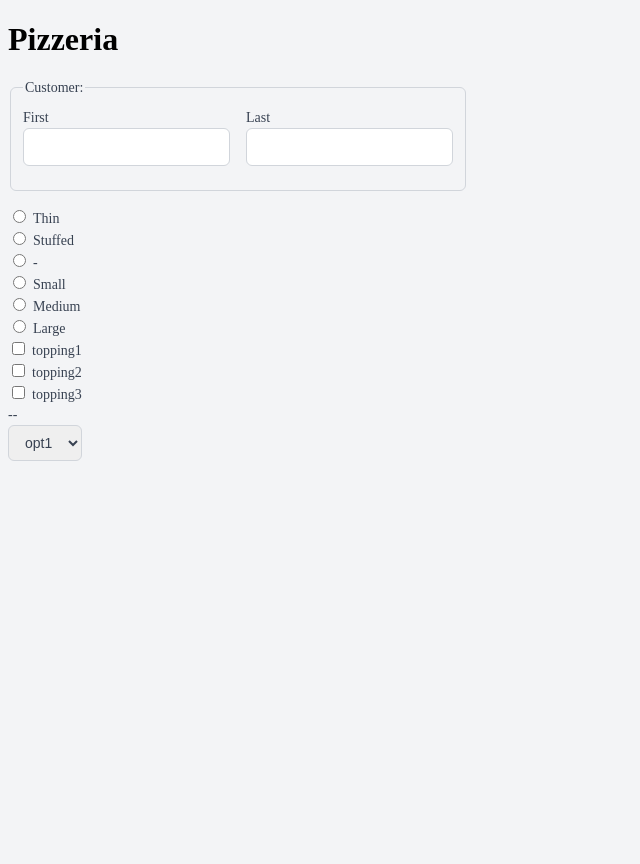
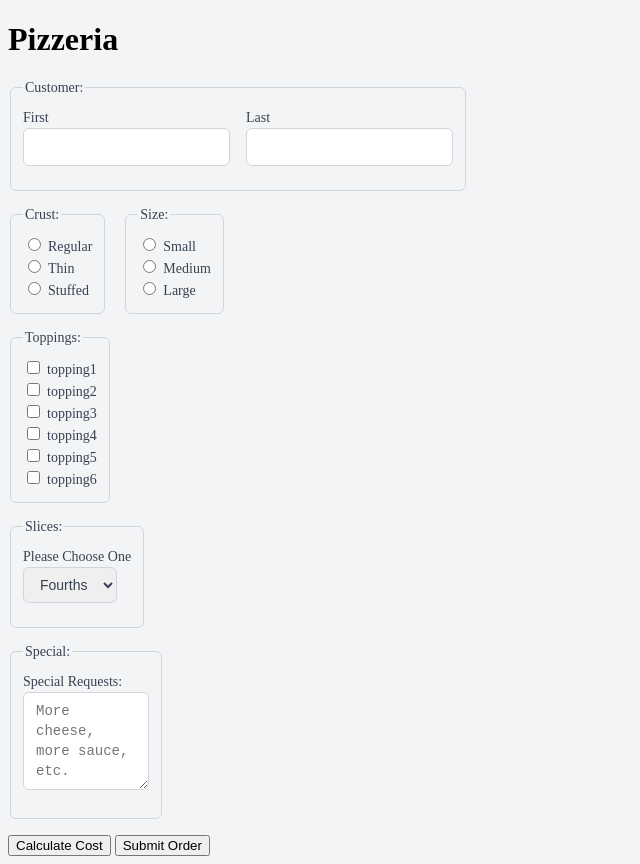
Before and after one commit to nellie789/3.4Pizzeria, a plain HTML site: page index.html in a window 1280 px wide. Shown: the whole page, without its empty margins (0-640 px from the left). Before the commit the page ends 800 px from the top, so only its background shows below. Drawn offline with Linux system fonts and the light colour scheme.

Commit message:
added fieldset

```diff
--- a/index.html
+++ b/index.html
@@ -23,7 +23,13 @@
                     </div>
                 </div>
             </fieldset>
+            <div class="row">
+                <fieldset>
+                    <legend>Crust:</legend>
                     <div>
+                        <input type="radio" id="regular" name="crust">
+                        <label for="regular">Regular</label>
+                    </div>
                     <div>
                         <input type="radio" id="thin" name="crust">
                         <label for="thin">Thin</label>
@@ -32,12 +38,9 @@
                         <input type="radio" id="stuffed" name="crust">
                         <label for="stuffed">Stuffed</label>
                     </div>
-                <div>
-                    <input type="radio" id="-" name="crust">
-                    <label for="-">-</label>
-                </div>
-            </div>
-            <div>
+                </fieldset>
+                <fieldset>
+                    <legend>Size:</legend>
                     <div>
                         <input type="radio" id="small" name="size">
                         <label for="small">Small</label>
@@ -50,8 +53,10 @@
                         <input type="radio" id="large" name="large">
                         <label for="large">Large</label>
                     </div>
+                </fieldset>
             </div>
-            <div>
+            <fieldset>
+                <legend>Toppings:</legend>
                 <div>
                     <input type="checkbox" id="top1" name="top1" value="top1">
                     <label for="top1">topping1</label>
@@ -64,20 +69,36 @@
                     <input type="checkbox" id="top3" name="top3" value="top3">
                     <label for="top3">topping3</label>
                 </div>
+                <div>
+                    <input type="checkbox" id="top4" name="top4" value="top4">
+                    <label for="top4">topping4</label>
                 </div>
                 <div>
-                <label for="container">--</label>
+                    <input type="checkbox" id="top5" name="top5" value="top5">
+                    <label for="top5">topping5</label>
+                </div>
+                <div>
+                    <input type="checkbox" id="top6" name="top6" value="top6">
+                    <label for="top6">topping6</label>
+                </div>
+            </fieldset>
+            <fieldset>
+                <legend>Slices:</legend>
+                <label for="container">Please Choose One</label>
                 <select name="container" id="container">
-                    <option value="opt1">opt1</option>
-                    <option value="opt2">opt2</option>
-                    <option value="opt3">opt3</option>
+                    <option value="four">Fourths</option>
+                    <option value="six">Sixths</option>
+                    <option value="eight">Eighths</option>
                     <option value="opt4">opt4</option>
                 </select>
-            </div>
-
-
-
-
+            </fieldset>
+            <fieldset>
+                <legend>Special:</legend>
+                <label for="SpecialRequests">Special Requests:</label>
+                <textarea id="SpecialRequests" name="SpecialRequests" rows="4" cols="10" placeholder="More cheese, more sauce, etc."></textarea>
+            </fieldset>
+            <button type="button" onclick="alert('Free today for our Grand Opening!')">Calculate Cost</button>
+            <button type="submit">Submit Order</button>
         </form>
     </div>
 </div>
```
Lines whose indentation alone changed are shown as unchanged.
